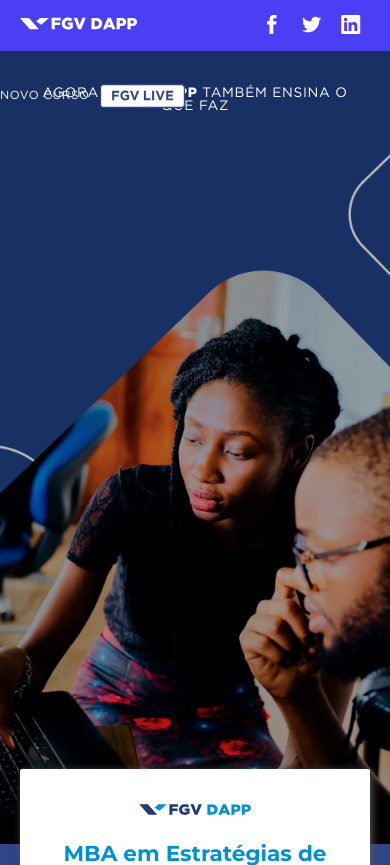
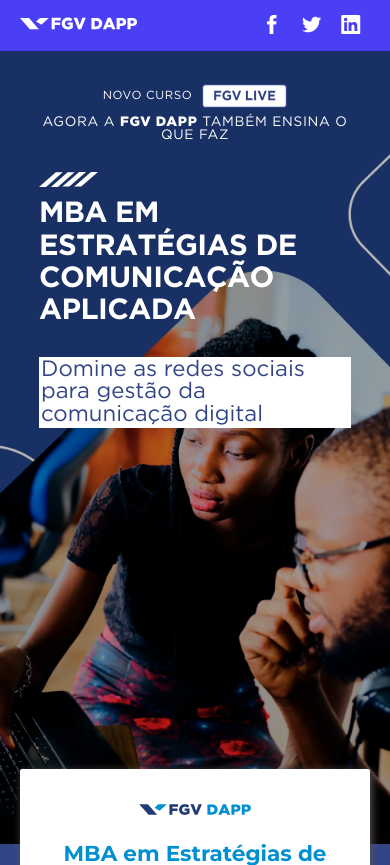
Before and after one commit to yanhill/mba-em-estrategia-de-comunicacao-aplicada, a PHP site: page / in a window 390 px wide. Shown: the top 865 px of the page. Run offline with PHP 8.4, Linux system fonts and the light colour scheme.

Commit message:
Add files via upload

```diff
--- a/index.html
+++ b/index.html
@@ -68,30 +68,27 @@
         </header>
 
         <div class="primary-cover" id="primaryCover">
-            <div class="agora-container">
-                <p class='agora-a-fgv'>AGORA A <span class="black">FGV DAPP</span> TAMBÉM ENSINA O QUE FAZ</p>
-            </div>
 
             <div class="background-color"></div>
 
             <div class="tudinho">
 
             <div class="novo-curso-container-2">
-
                 <div class="novo-curso-container">
                     <p class='novo-curso'>NOVO CURSO</p>
                     <img src="img/fgv-live2.svg" alt="" class="fgv-live">
                 </div>
 
-
-
+                <div class="agora-container">
+                    <p class='agora-a-fgv'>AGORA A <span class="black">FGV DAPP</span> TAMBÉM ENSINA O QUE FAZ</p>
+                </div>
             </div>
 
-            <!-- <div class="header-content">
+             <div class="header-content">
                 <img src="img/enfeite.svg" class='ornamento' alt="">
                 <h1 class="cover-title">MBA em Estratégias de Comunicação Aplicada</h1>
                 <p class='subtitle'>Domine as redes sociais para gestão da comunicação digital</p>
-            </div> -->
+            </div>
 
       </div>
 
--- a/style-header.css
+++ b/style-header.css
@@ -85,7 +85,6 @@
 
     .agora-container{
         margin: 0 10vw;
-        position: absolute;
         top: 10vh;
     }
 
```
